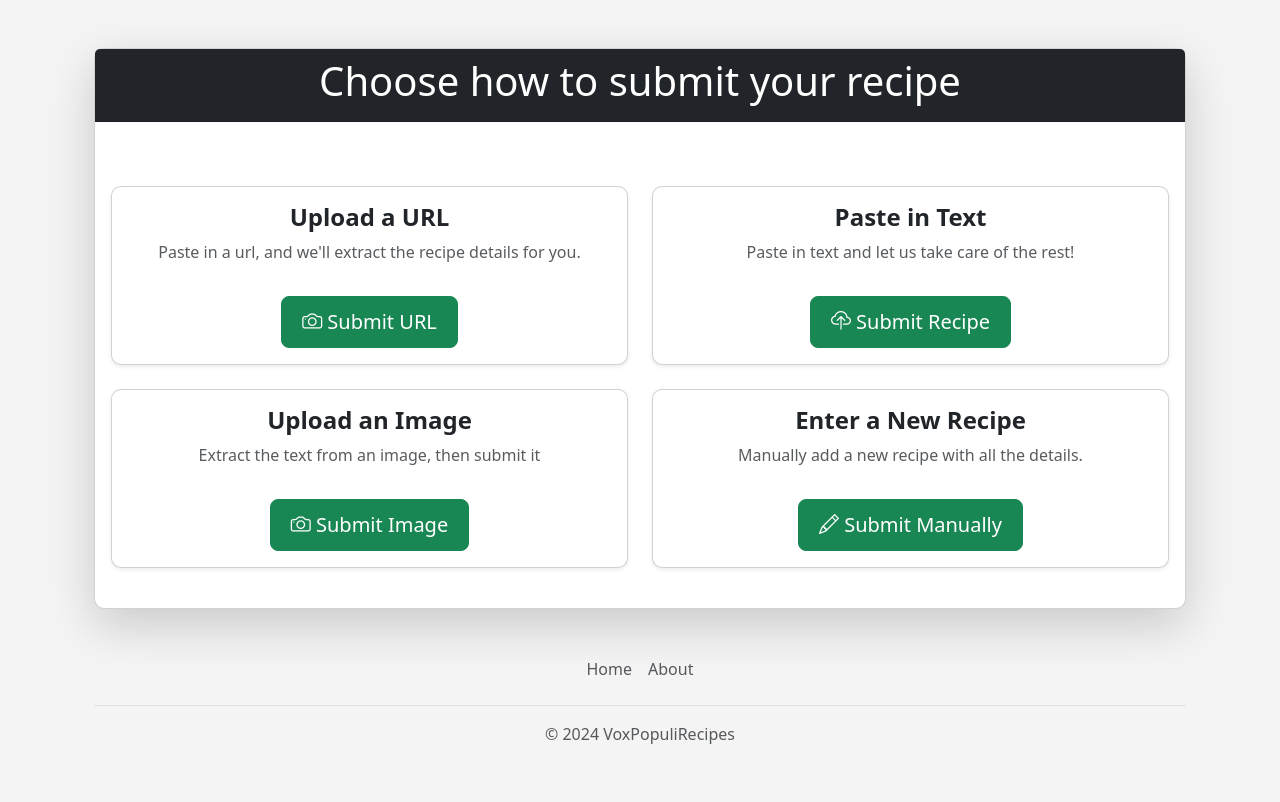
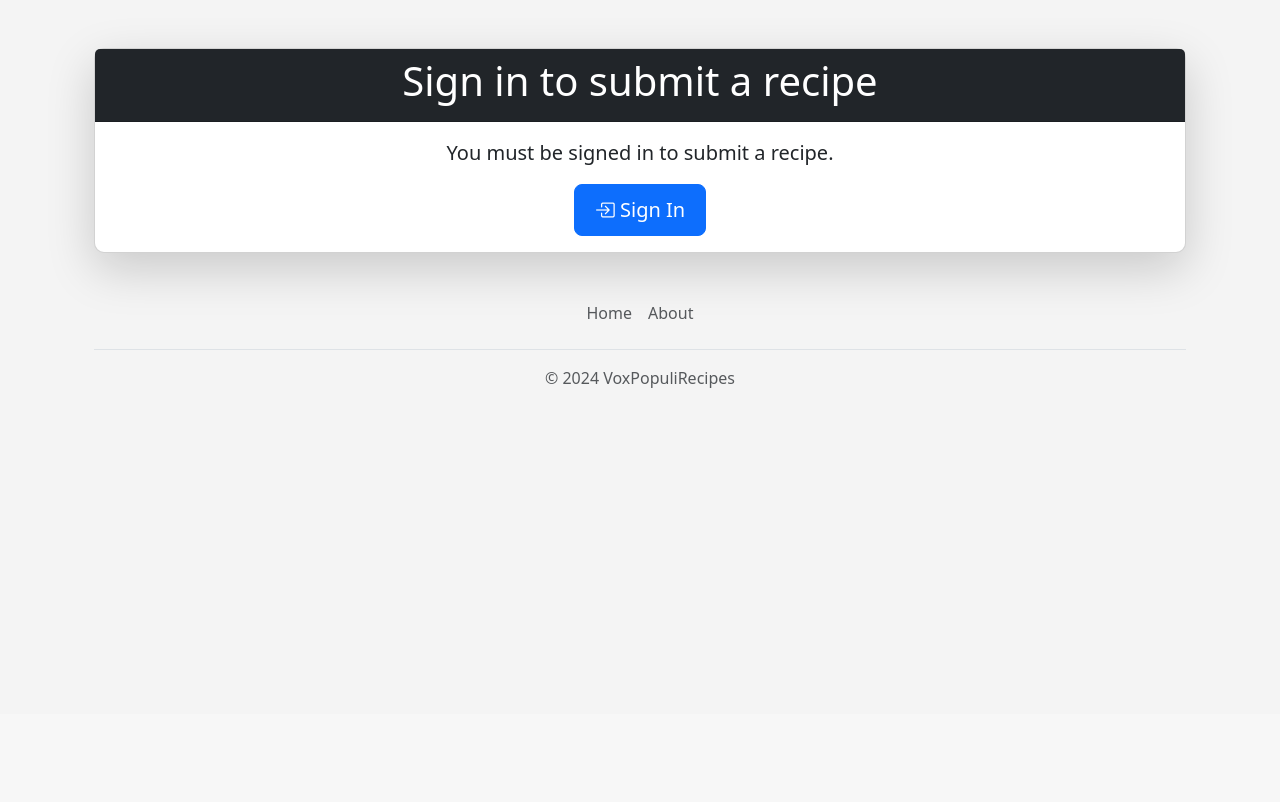
Before and after one commit to louigra/voxpopulirecipes, a Django app: page /submit_recipe_selector/ in a window 1280 px wide. Shown: the part 86-888 px from the top of the page. After the commit the page ends 474 px from the top, so only its background shows below. Run offline with Django 5.2, Linux system fonts and the light colour scheme; some libraries are stand-ins or nearby versions.

Commit message:
submit selector styling

```diff
--- a/mysite/voxpopulirecipes/templates/voxpopulirecipes/submit_recipe_selector.html
+++ b/mysite/voxpopulirecipes/templates/voxpopulirecipes/submit_recipe_selector.html
@@ -1,6 +1,8 @@
 {% extends 'voxpopulirecipes/base.html' %}
 
 {% block content %}
+
+{% if user.is_authenticated %}
 <div class="container mt-4">
     <!-- Card Container -->
     <div class="card shadow-lg">
@@ -11,17 +13,17 @@
             <!-- AI Recipe Submit Buttons -->
             <div class="row mt-5">
 
-
                 <!-- URL Submit Section -->
                 <div class="col-md-6 mb-4">
                     <div class="card shadow-sm h-100 card-option">
                         <div class="card-body text-center">
                             <h3 class="card-title">Upload a URL</h3>
-                            <p class="card-text text-muted">
-                                Paste in a url, and we'll extract the recipe details for you.
+                            <p class="card-text text-muted d-none d-md-block">
+                                Paste in a URL, and we'll extract the recipe details for you.
                             </p>
-                            <a href="{% url 'voxpopulirecipes:submit_recipe_from_url' %}" class="btn btn-success btn-lg mt-3">
-                                <i class="bi bi-camera"></i> Submit URL
+                            <a href="{% url 'voxpopulirecipes:submit_recipe_from_url' %}"
+                               class="btn btn-success btn-lg btn-block mt-3">
+                                <i class="bi bi-link"></i> Submit URL
                             </a>
                         </div>
                     </div>
@@ -32,11 +34,12 @@
                     <div class="card shadow-sm h-100 card-option">
                         <div class="card-body text-center">
                             <h3 class="card-title">Paste in Text</h3>
-                            <p class="card-text text-muted">
+                            <p class="card-text text-muted d-none d-md-block">
                                 Paste in text and let us take care of the rest!
                             </p>
-                            <a href="{% url 'voxpopulirecipes:submit_recipe_from_text' %}" class="btn btn-success btn-lg mt-3">
-                                <i class="bi bi-cloud-upload"></i> Submit Recipe
+                            <a href="{% url 'voxpopulirecipes:submit_recipe_from_text' %}"
+                               class="btn btn-success btn-lg btn-block mt-3">
+                                <i class="bi bi-cloud-upload"></i> Submit Text
                             </a>
                         </div>
                     </div>
@@ -47,36 +50,59 @@
                     <div class="card shadow-sm h-100 card-option">
                         <div class="card-body text-center">
                             <h3 class="card-title">Upload an Image</h3>
-                            <p class="card-text text-muted">
-                                Extract the text from an image, then submit it
+                            <p class="card-text text-muted d-none d-md-block">
+                                Extract the text from an image, then submit it.
                             </p>
-                            <a href="{% url 'voxpopulirecipes:submit_recipe_from_image' %}" class="btn btn-success btn-lg mt-3">
+                            <a href="{% url 'voxpopulirecipes:submit_recipe_from_image' %}"
+                               class="btn btn-success btn-lg btn-block mt-3">
                                 <i class="bi bi-camera"></i> Submit Image
                             </a>
                         </div>
                     </div>
                 </div>
 
-
-
                 <!-- Manual Submit Section -->
                 <div class="col-md-6 mb-4">
                     <div class="card shadow-sm h-100 card-option">
                         <div class="card-body text-center">
                             <h3 class="card-title">Enter a New Recipe</h3>
-                            <p class="card-text text-muted">
+                            <p class="card-text text-muted d-none d-md-block">
                                 Manually add a new recipe with all the details.
                             </p>
-                            <a href="{% url 'voxpopulirecipes:submit_recipe' %}" class="btn btn-success btn-lg mt-3">
+                            <a href="{% url 'voxpopulirecipes:submit_recipe' %}"
+                               class="btn btn-success btn-lg btn-block mt-3">
                                 <i class="bi bi-pencil"></i> Submit Manually
                             </a>
                         </div>
                     </div>
                 </div>
+
             </div>
         </div>
     </div>
 </div>
+
+{% else %}
+<div class="container mt-4">
+    <div class="card shadow-lg">
+        <div class="card-header bg-dark text-white text-center">
+            <h1>Sign in to submit a recipe</h1>
+        </div>
+        <div class="card-body">
+            <p class="lead text-center">
+                You must be signed in to submit a recipe.
+            </p>
+            <div class="text-center">
+                <a href="{% url 'login' %}" class="btn btn-primary btn-lg">
+                    <i class="bi bi-box-arrow-in-right"></i> Sign In
+                </a>
+            </div>
+        </div>
+    </div>
+</div>
+{% endif %}
+
+
 
 <!-- Custom Styles -->
 <style>
@@ -104,6 +130,14 @@
         font-size: 1rem;
         color: #6c757d;
     }
+
+    /* Make buttons take full width on smaller screens */
+    @media (max-width: 768px) {
+        .btn-block {
+            display: block;
+            width: 100%;
+        }
+    }
 </style>
 
 {% endblock %}
```
Also changed, not shown: mysite/voxpopulirecipes/templates/voxpopulirecipes/about.html (+28 -1 lines), mysite/voxpopulirecipes/templates/voxpopulirecipes/my_recipes.html (+25 -6 lines), mysite/voxpopulirecipes/models.py (line endings or trailing spaces).
